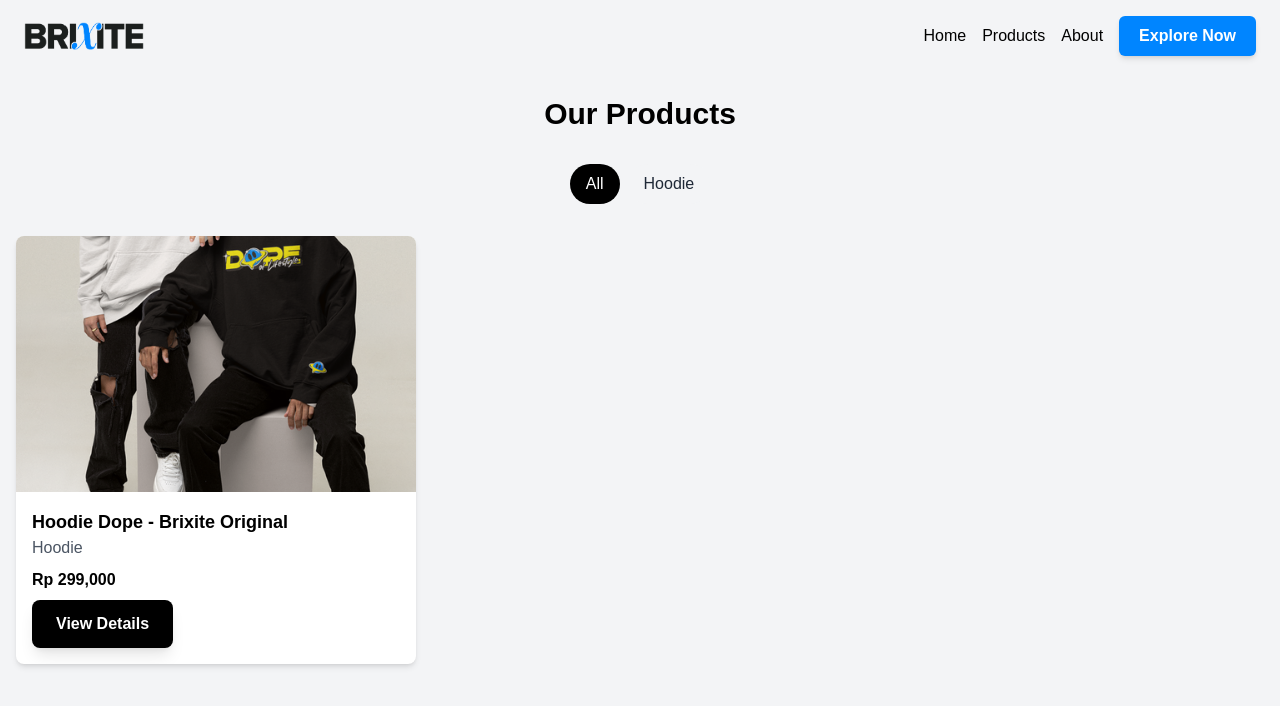
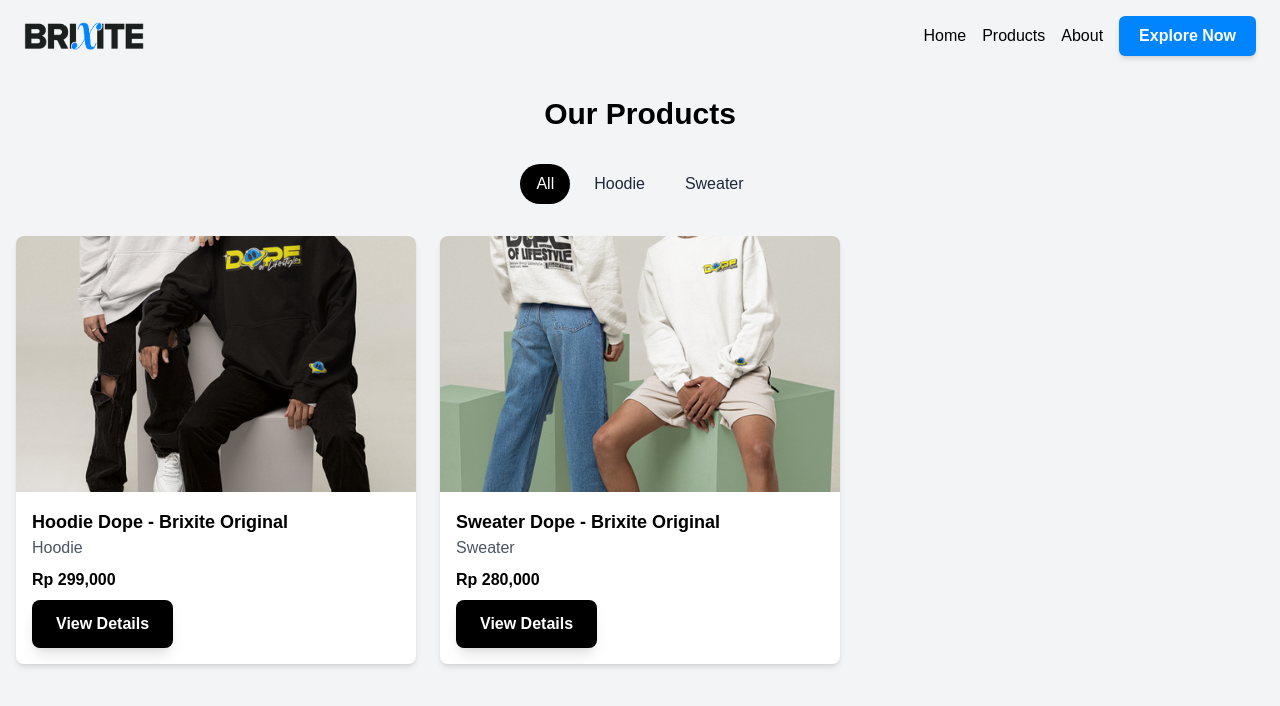
Before and after one commit to fiqihbadrian/brixite, a Next.js app: page /products in a window 1280 px wide. Shown: the top 706 px of the page. Built offline with nearby package versions, Linux system fonts and the light colour scheme.

Commit message:
Update products.js

```diff
--- a/src/data/products.js
+++ b/src/data/products.js
@@ -23,6 +23,29 @@
     sizes: ['M', 'L'],
     link: 'https://wa.me/6287875150524'
   },
+  {
+    id: 2,
+    name: 'Sweater Dope - Brixite Original',
+    category: 'Sweater',
+    price: 280000,
+    imageThumbnail: '/product/org2.png',
+    images: [
+      '/product/org2.png'
+    ],
+    description: [
+      'Trendy hoodie with comfortable fit',
+      'Premium quality material with comfortable cotton blend',
+      'Available in multiple colors: black, navy, gray',
+      '\n',
+      'Features:',
+      '- Adjustable drawstrings',
+      '- Kangaroo pocket',
+      '- Ribbed cuffs and hem'
+    ],
+    colors: ['Black', 'white'],
+    sizes: ['M', 'L'],
+    link: 'https://wa.me/6287875150524'
+  },
 
   // Add more products as needed
 ];
```
